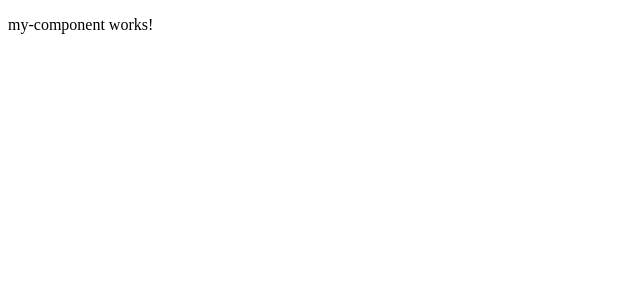
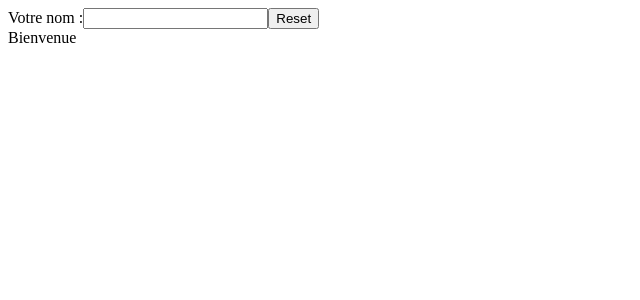
Before and after one commit to SandraLamire/First-project-Angular, an Angular app: page / in a window 1280 px wide. Shown: the top 300 px of the page, without its empty margins (0-640 px from the left). Built offline with nearby package versions, Linux system fonts and the light colour scheme.

Commit message:
Dynamic username entry and display

```diff
--- a/src/app/my-component/my-component.component.css
+++ b/src/app/my-component/my-component.component.css
@@ -0,0 +1,4 @@
+
+.conteneur p {
+    font-size: 14pt;
+}
--- a/src/app/my-component/my-component.component.html
+++ b/src/app/my-component/my-component.component.html
@@ -1,2 +1,13 @@
 <!-- composant crée grâce à la commande ng generate component nomDuComposant -->
-<p>my-component works!</p>
+
+<div class="container">
+<form>
+    <!-- Champ de saisie (input) -->
+    <label for="name">Votre nom :</label>
+    <input type="text" [(ngModel)]="name" name="name" id="name">
+
+    <!-- Bouton de réinitialisation (reset) -->
+    <button type="button" (click)="resetName()">Reset</button>
+</form>
+<div>Bienvenue {{name}}</div>
+</div>
--- a/src/app/my-component/my-component.component.ts
+++ b/src/app/my-component/my-component.component.ts
@@ -6,5 +6,9 @@ import { Component } from '@angular/core';
   styleUrls: ['./my-component.component.css']
 })
 export class MyComponentComponent {
+  name: string = '';
 
+  resetName() {
+    this.name = '';
+  }
 }
```
Also changed, not shown: src/app/app.module.ts (+7 -1 lines).
